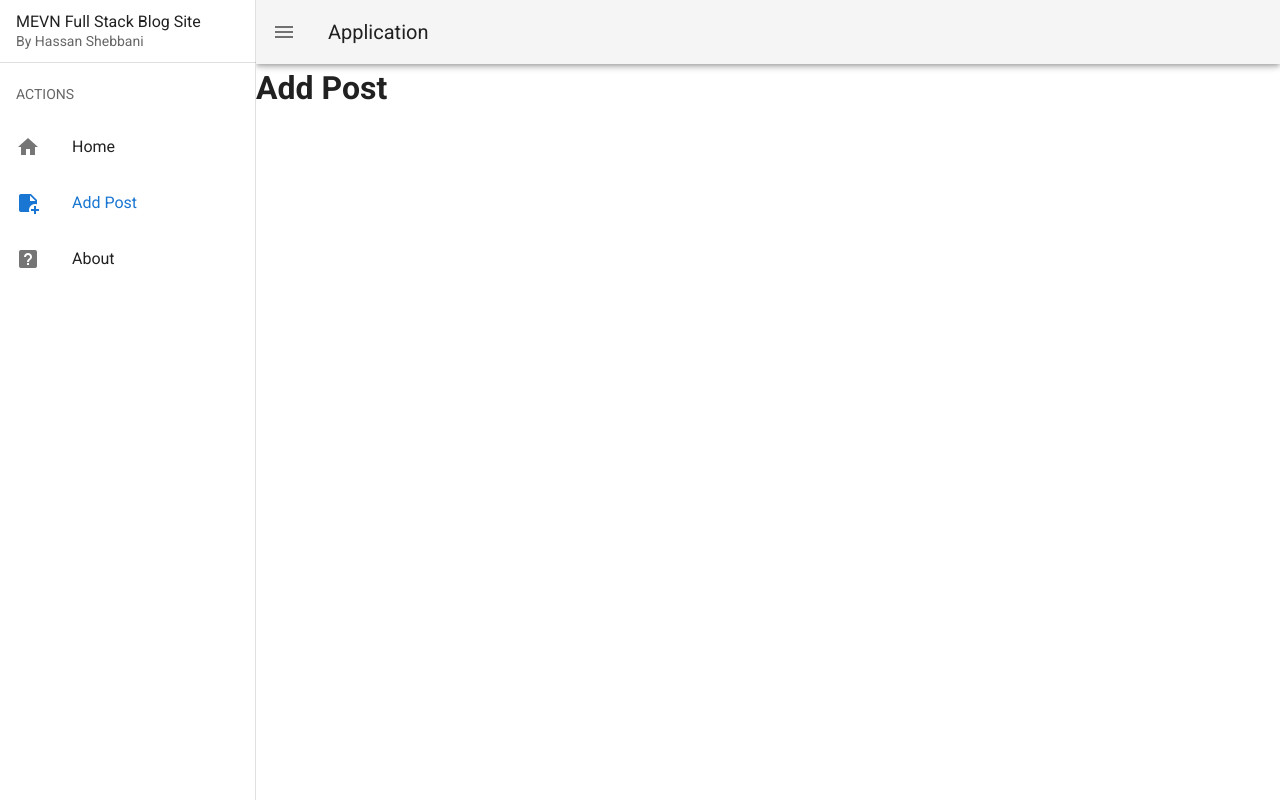
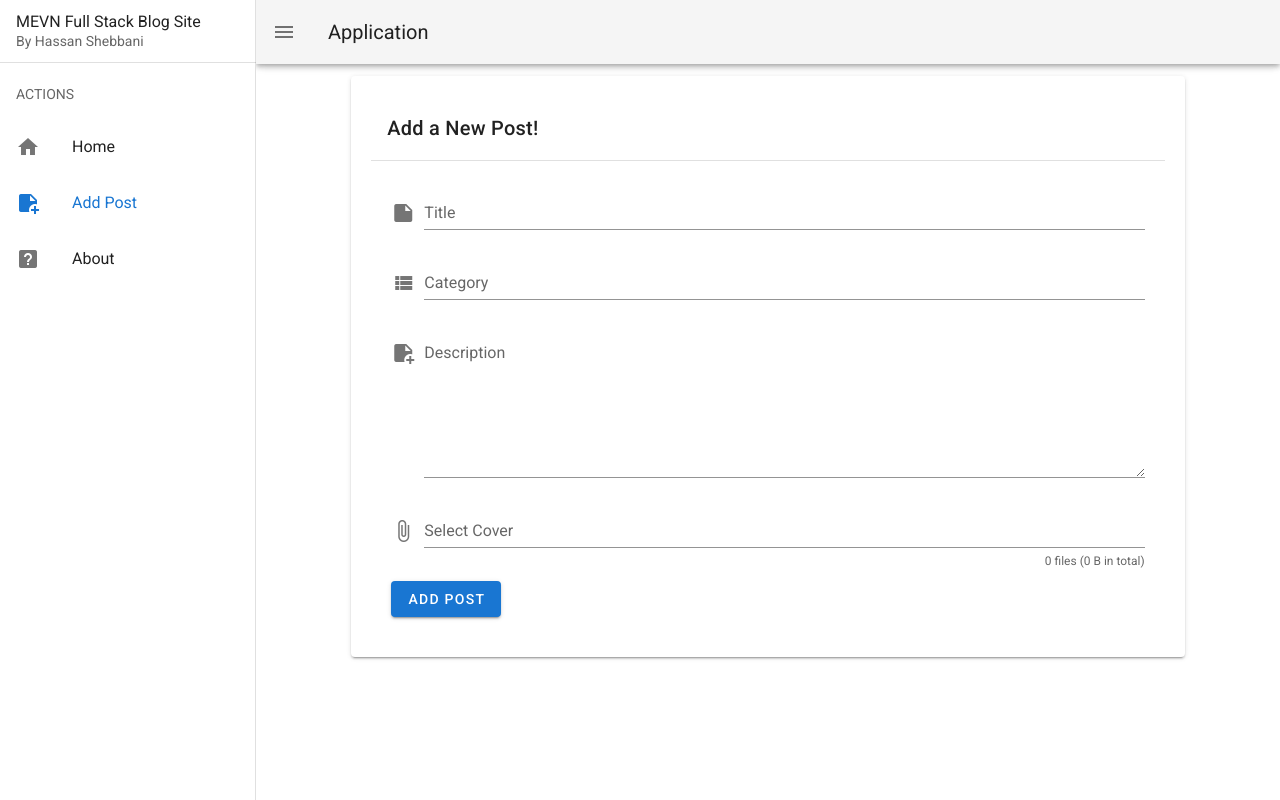
Before and after one commit to hassanshebbani/MEVN-Stack-Blog-Site, a Vue app in the folder client/: page /add-post in a window 1280 px wide. Built offline with nearby package versions, Linux system fonts and the light colour scheme.

Commit message:
add creating a post functionality and validation

```diff
--- a/client/src/views/AddPost.vue
+++ b/client/src/views/AddPost.vue
@@ -1,3 +1,80 @@
 <template>
-    <h1>Add Post</h1>
+  <v-container>
+    <v-row no-gutters>
+      <v-col sm="10" class="mx-auto">
+        <v-card class="pa-5">
+          <v-card-title>Add a New Post!</v-card-title>
+          <v-divider></v-divider>
+          <v-form
+            class="pa-5"
+            @submit.prevent="submitForm"
+            ref="form"
+            enctype="multipart/form-data"
+          >
+            <v-text-field
+              label="Title"
+              prepend-icon="mdi-note"
+              :rules="rules"
+              v-model="post.title"
+            ></v-text-field>
+            <v-text-field
+              label="Category"
+              prepend-icon="mdi-view-list"
+              :rules="rules"
+              v-model="post.category"
+            ></v-text-field>
+            <v-textarea
+              label="Description"
+              prepend-icon="mdi-note-plus"
+              :rules="rules"
+              v-model="post.content"
+            ></v-textarea>
+            <v-file-input
+              @change="selectCover"
+              label="Select Cover"
+              :rules="rules"
+              show-size
+              counter
+              multiple
+            ></v-file-input>
+            <v-btn class="mt-3" type="submit" color="primary">Add Post</v-btn>
+          </v-form>
+        </v-card>
+      </v-col>
+    </v-row>
+  </v-container>
 </template>
+
+<script>
+import API from '../utils/api';
+export default {
+  data() {
+    return {
+      rules: [(value) => !!value || "This field is required!"],
+      post: {
+        title: "",
+        category: "",
+        content: "",
+        image: "",
+      },
+      image: "",
+    };
+  },
+  methods: {
+    selectCover(cover) {
+      this.image = cover[0];
+    },
+    async submitForm() {
+      const formData = new FormData();
+      formData.append("title", this.post.title);
+      formData.append("category", this.post.category);
+      formData.append("content", this.post.content);
+      formData.append("image", this.image);
+      if(this.$refs.form.validate()) {
+          const res = await API.createPost(formData);
+          this.$router.push({name: "home", params: {message: res.message}})
+      }
+    },
+  },
+};
+</script>
```
